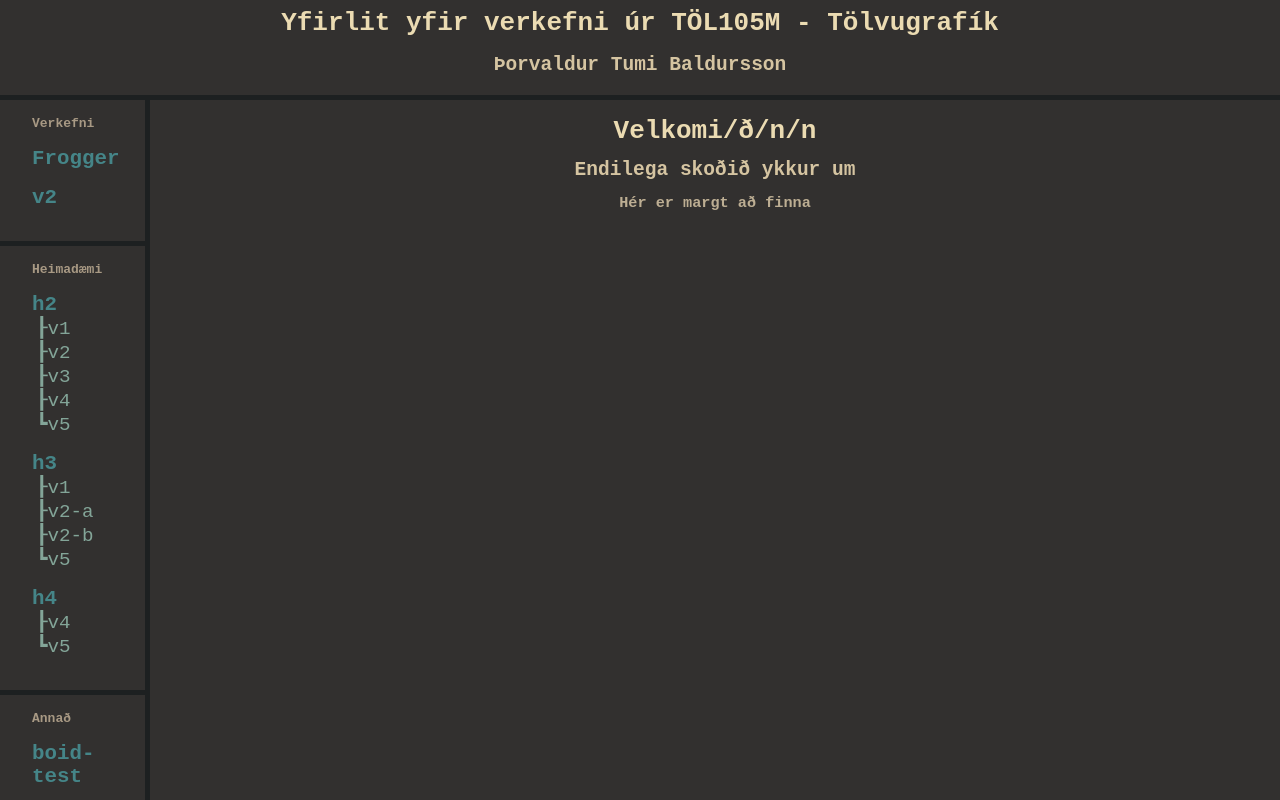
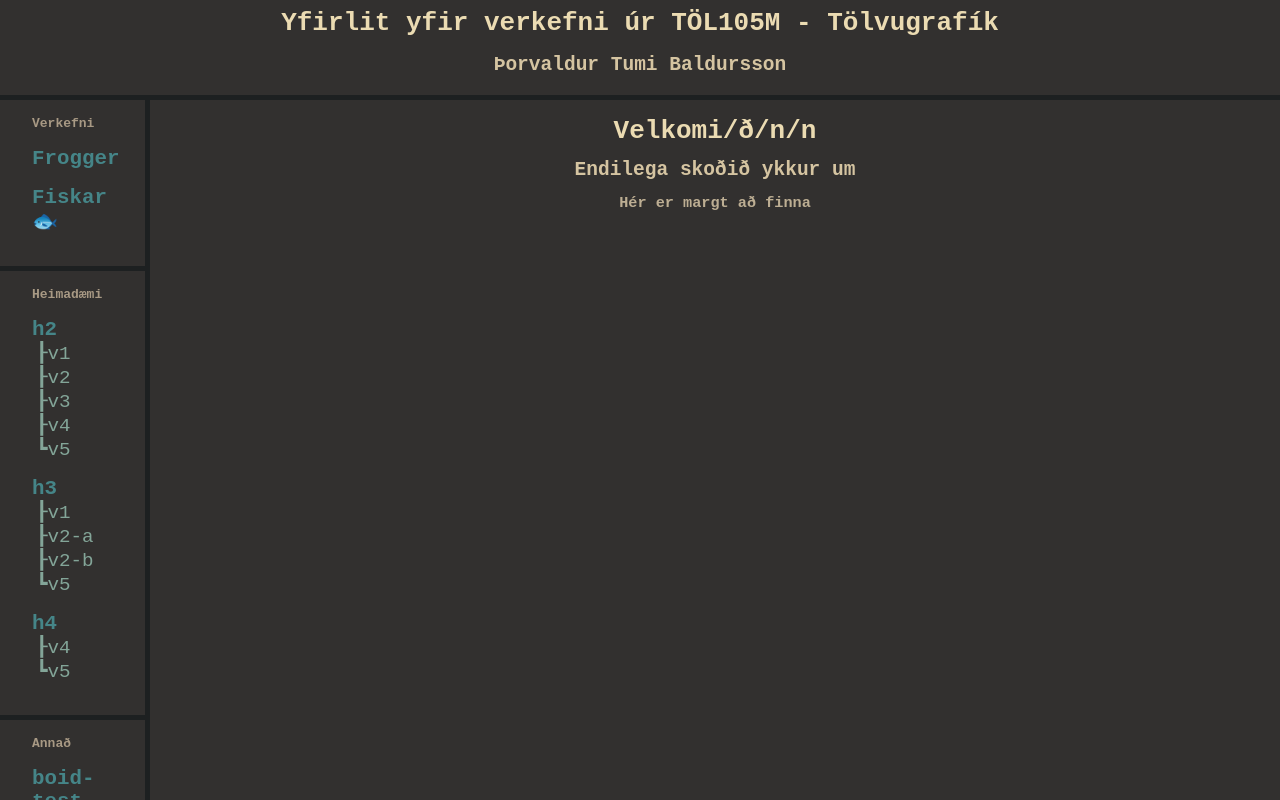
Before and after one commit to ofurtumi/grafik, a SvelteKit app in the folder programs/: page / in a window 1280 px wide. Built offline with nearby package versions, Linux system fonts and the light colour scheme.

Commit message:
bæta við alias í menu

```diff
--- a/programs/src/routes/+layout.svelte
+++ b/programs/src/routes/+layout.svelte
@@ -1,6 +1,7 @@
 <script lang="ts">
   const alt_names: { [key: string]: string } = {
     v1: "Frogger",
+    v2: "Fiskar 🐟",
     test: "MV.ts",
   };
   const categories: string[] = ["Verkefni", "Heimadæmi", "Annað"];
```
